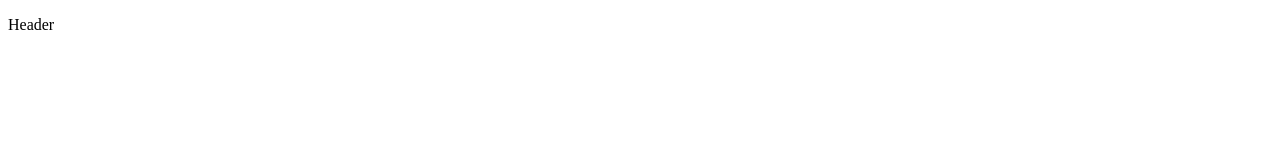
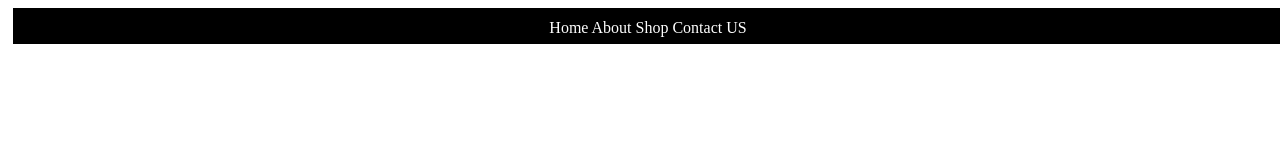
Before and after one commit to AlishaAroob/food-web, a plain HTML site: page header.html in a window 1280 px wide. Drawn offline with Linux system fonts and the light colour scheme.

Commit message:
created Navigation bar

```diff
--- a/header.html
+++ b/header.html
@@ -5,7 +5,27 @@
     <meta name="viewport" content="width=device-width, initial-scale=1.0" />
     <title>Document</title>
   </head>
+  <style>
+    #container {
+      display: grid;
+      background-color: #000000;
+      color: white;
+      grid-template-areas: navbar navbar navbar navbar;
+      grid-area: navbar;
+      height: 30px;
+      width: 100%;
+      margin: 5px;
+      padding: 3px;
+      text-align: center;
+    }
+    .navbar {
+      margin: 5px;
+      padding: 3px;
+    }
+  </style>
   <body>
-    <p>Header</p>
+    <div id="container">
+      <nav class="navbar">Home About Shop Contact US</nav>
+    </div>
   </body>
 </html>
```
